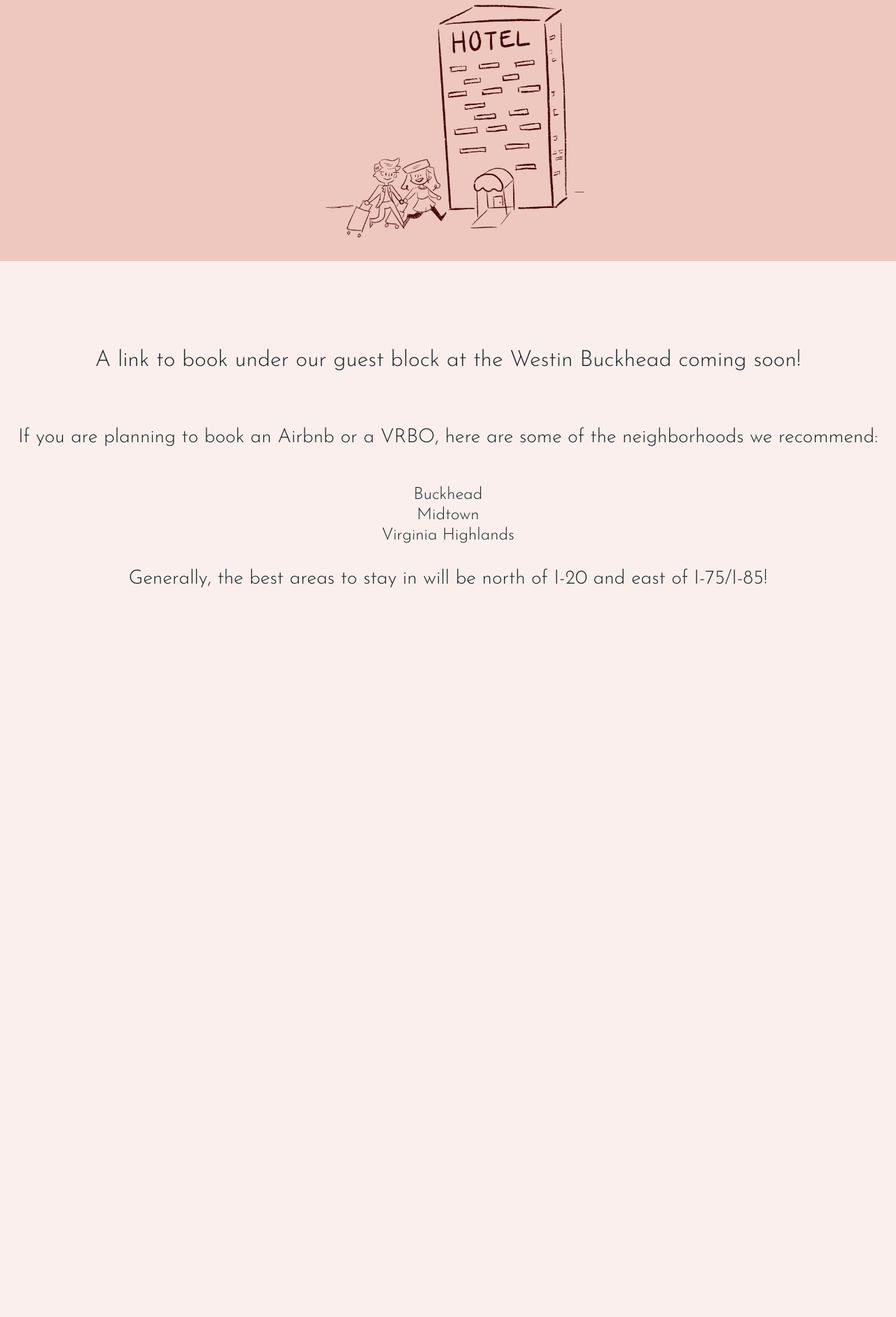
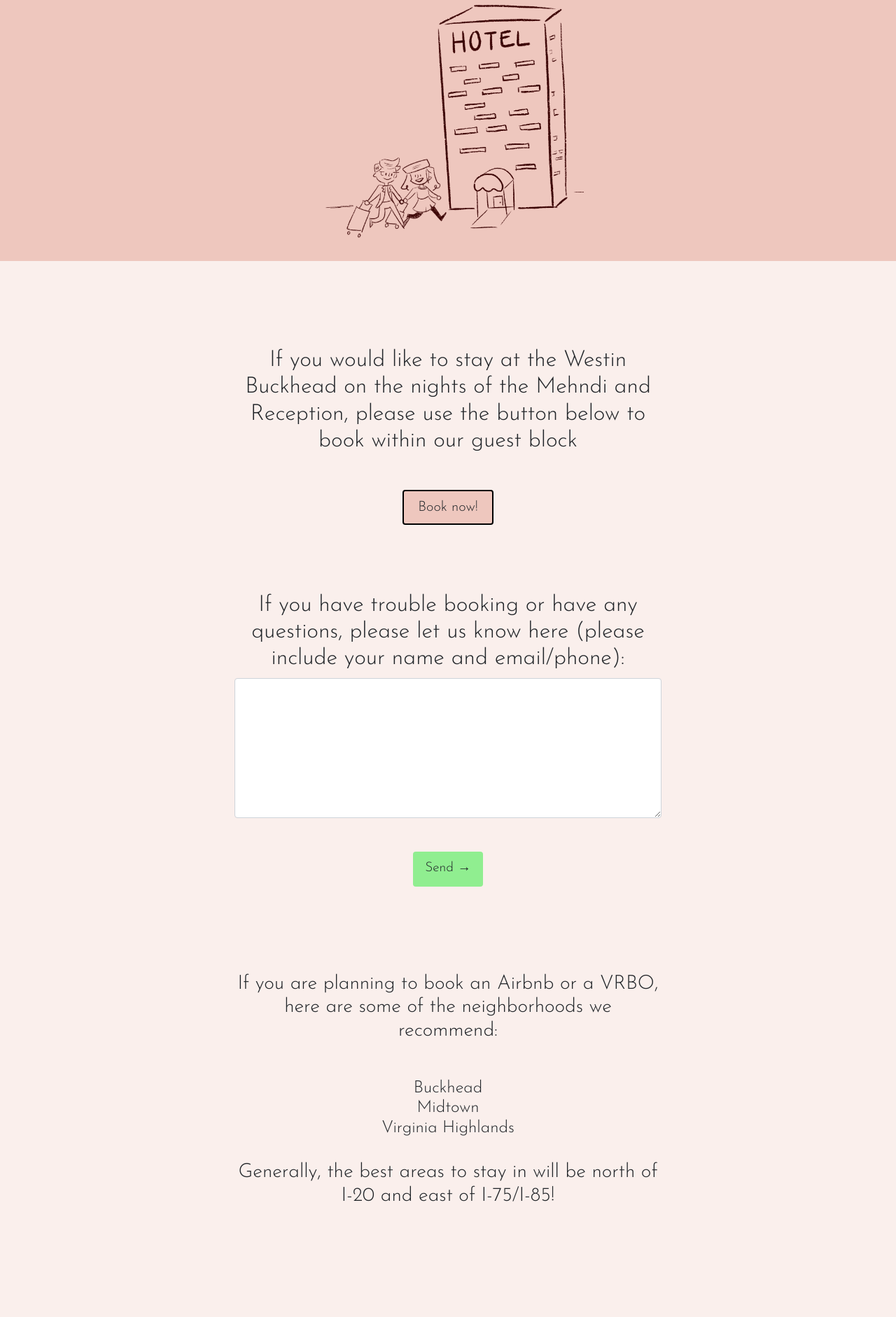
Before and after one commit to tahzabbani/elora_wedding, a Flask app: page /accommodations in a window 1280 px wide. Shown: the part 205-2087 px from the top of the page at 70% size. Before the commit the page ends 1045 px from the top, so only its background shows below. Run offline with Flask 2, Linux system fonts and the light colour scheme; some libraries are stand-ins or nearby versions.

Commit message:
added booking comments

```diff
--- a/app.py
+++ b/app.py
@@ -92,6 +92,22 @@ def send_email(email, req):
     print(response.status_code)
     print(response.headers)
 
+def send_booking_email(email, content):
+    sg = sendgrid.SendGridAPIClient(api_key=config.sendgridkey)
+    from_email = Email("noreply@fahadandelora.com")
+    to_email = To(email)
+    subject = "oh boy oh boy a comment"
+    content = Content("text/plain", content)
+    mail = Mail(from_email, to_email, subject, content)
+
+    # Get a JSON-ready representation of the Mail object
+    mail_json = mail.get()
+
+    # Send an HTTP POST request to /mail/send
+    response = sg.client.mail.send.post(request_body=mail_json)
+    print(response.status_code)
+    print(response.headers)
+
 
 @app.route('/rsvp-form', methods=["POST"])
 def form():
@@ -109,9 +125,21 @@ def form():
             return redirect('/failure')
     return "yay"
 
+@app.route('/book-form', methods=["POST"])
+def book_form():
+    if request.method == "POST":
+        req = request.form
+        logging.info(req)
+        send_booking_email("ejrobbani@gmail.com", req['comments'])
+    return redirect('/book_success')
+
 @app.route('/')
 def entry():
     return redirect('/home')
+
+@app.route('/book_success')
+def book_success():
+    return render_template('book_success.html')
 
 @app.route('/conf_fail')
 def conf_fail():
--- a/static/CSS/style.css
+++ b/static/CSS/style.css
@@ -63,21 +63,12 @@ body {
 }
 
 .white-back {
-    /* background-color: rgba(53, 104, 70, 0.685); */
     background-color: #faefec;
     position: relative;
-    /* height: 100vh; */
-}
-
-.container-fluid {
-    /* padding-left: 0px; */
-    /*padding-right: 0px; */
 }
 
 .sizing {
     background-color: #eec7be;
-    /* background-color: rgba(53, 104, 70, 0.685); */
-    /* text-align: center; */
     height: 85%;
     position: relative;
 }
@@ -102,8 +93,21 @@ body {
 
 /* accommodations */
 
-.airbnb-list {
-    /* color: #a7535d; */
+.book-btn {
+    background-color: #eec7be;
+}
+
+.bookq-btn {
+    background-color: lightgreen;
+    cursor: pointer;
+    transition: all .2s ease-in-out;
+    font-size: 19px;
+    height: 50px;
+    width: 100px;
+}
+
+.bookq-btn:hover {
+    transform: scale(1.1);
 }
 
 .hotel-info {
--- a/templates/accommodations.html
+++ b/templates/accommodations.html
@@ -47,13 +47,31 @@
                 <img class="img-fluid acc-pic mt-5" src="../static/images/lakyn_art/acc.png">
             </div>
         </div>
-        <div class="row py-5 white-back">
-            <div class="col-sm text-center">
-                <h2 class="content-margins">A link to book under our guest block at the Westin Buckhead coming soon!
+        <div class="row py-5 justify-content-center white-back">
+            <div class="col-md-6 text-center">
+                <h2 class="content-margins">If you would like to stay at the Westin Buckhead on the nights of the Mehndi and Reception, please use the button below to book within our guest block
                 </h2>
-                <h3 class="content-margins">If you are planning to book an Airbnb or a VRBO, here are some of the neighborhoods we recommend:</h2>
-                    <h4 class="airbnb-list">Buckhead<br>Midtown<br>Virginia Highlands</h2>
-                        <h3 class="pt-4">Generally, the best areas to stay in will be north of I-20 and east of I-75/I-85!</h3>
+                <a href="https://book.passkey.com/event/50288721/owner/8650452/home" target="_blank"><input type="button" class="btn sbmt-btn book-btn" value="Book now!"></a>
+            </div>
+        </div>
+        <form class="white-back" id="bookin-form" action="/book-form" method="POST">
+            <div class="row py-5 justify-content-center white-back">
+                <div class="col-md-6 text-center">
+                    <h2>If you have trouble booking or have any questions, please let us know here (please include your name and email/phone):</h2>
+                    <textarea class="form-control" id="comments" name="comments" style="height: 200px;" required></textarea>
+                </div>
+            </div>
+            <div class="row justify-content-center white-back">
+                <div class="col-md-6 text-center">
+                    <input type="submit" id="booking-btn" class="btn bookq-btn" value="Send &#8594;">
+                </div>
+            </div>
+        </form>
+        <div class="row py-5 justify-content-center white-back">
+            <div class="col-md-6 text-center">
+                <h3 class="content-margins">If you are planning to book an Airbnb or a VRBO, here are some of the neighborhoods we recommend:</h3>
+                <h4 class="airbnb-list">Buckhead<br>Midtown<br>Virginia Highlands</h4>
+                <h3 class="pt-4">Generally, the best areas to stay in will be north of I-20 and east of I-75/I-85!</h3>
 
             </div>
         </div>
```
Also changed, not shown: templates/book_success.html (added, +35 -0 lines), 1 other file.
